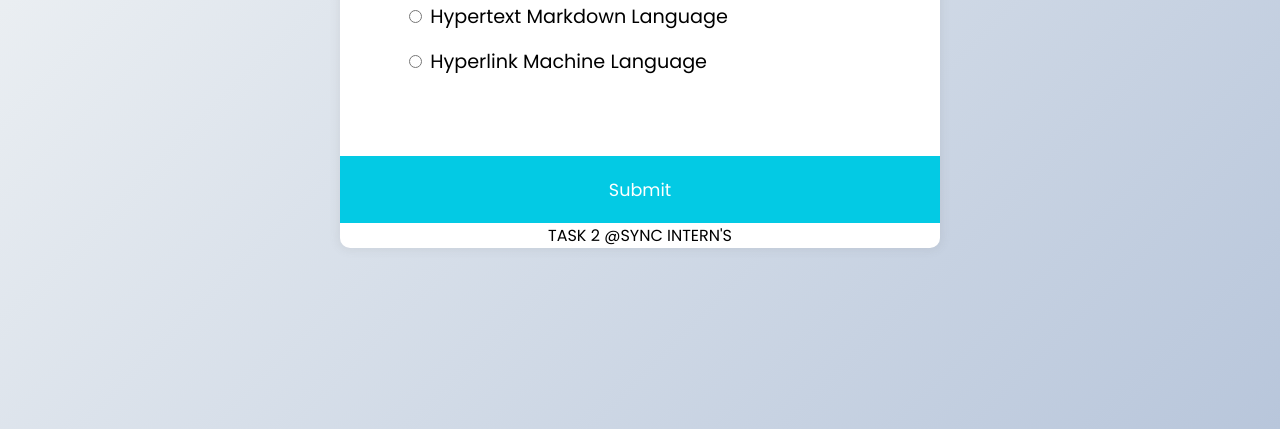
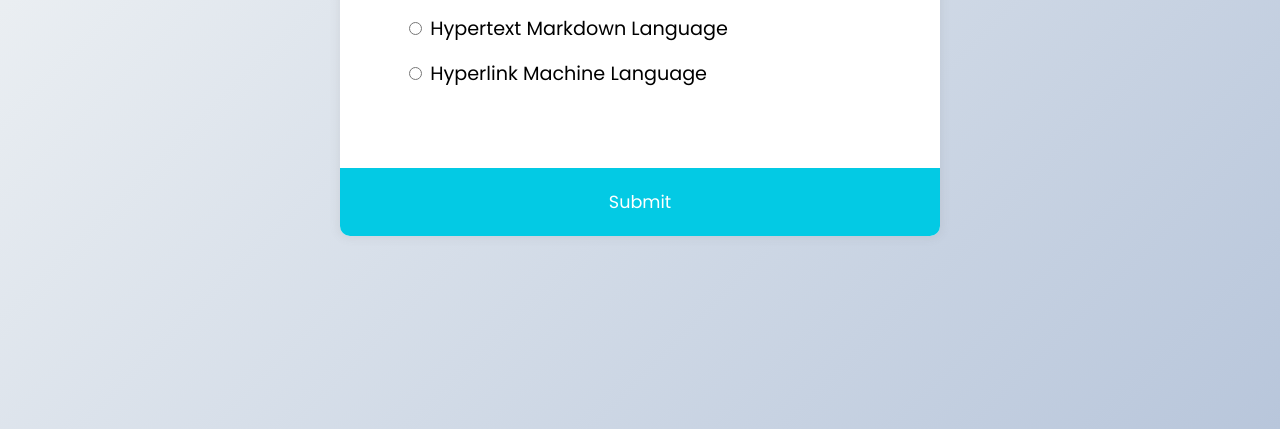
Before and after one commit to aakrati442/Sync-Interns-Task2, a plain HTML site: page index.html in a window 1280 px wide. Shown: the part 371-800 px from the top of the page. Drawn offline with Linux system fonts and the light colour scheme.

Commit message:
Update index.html

```diff
--- a/index.html
+++ b/index.html
@@ -27,9 +27,7 @@
           </ul>
         </div>
         <button id="submit">Submit</button>
-        <footer>
-            TASK 2 @SYNC INTERN'S
-        </footer>
+
       </div>
 
 
```
